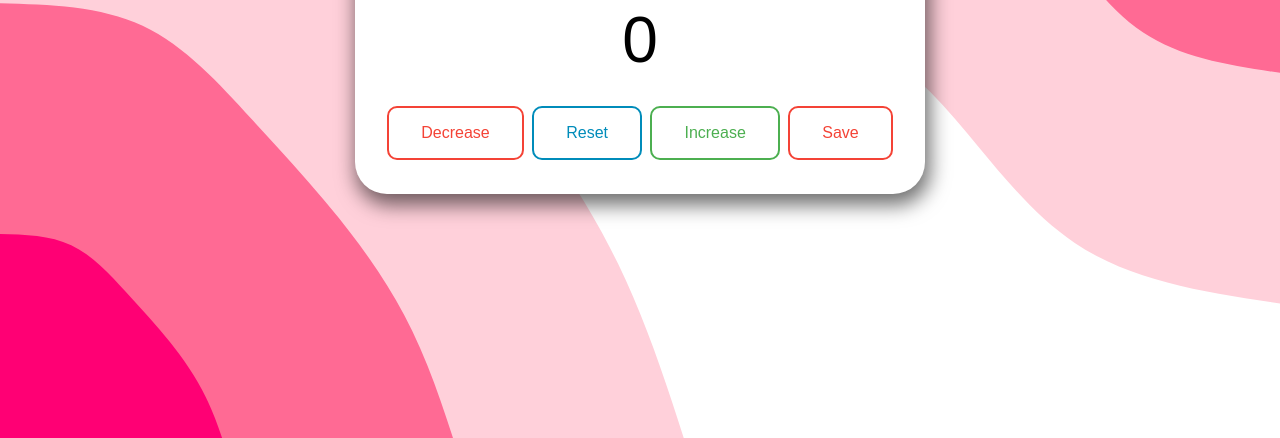
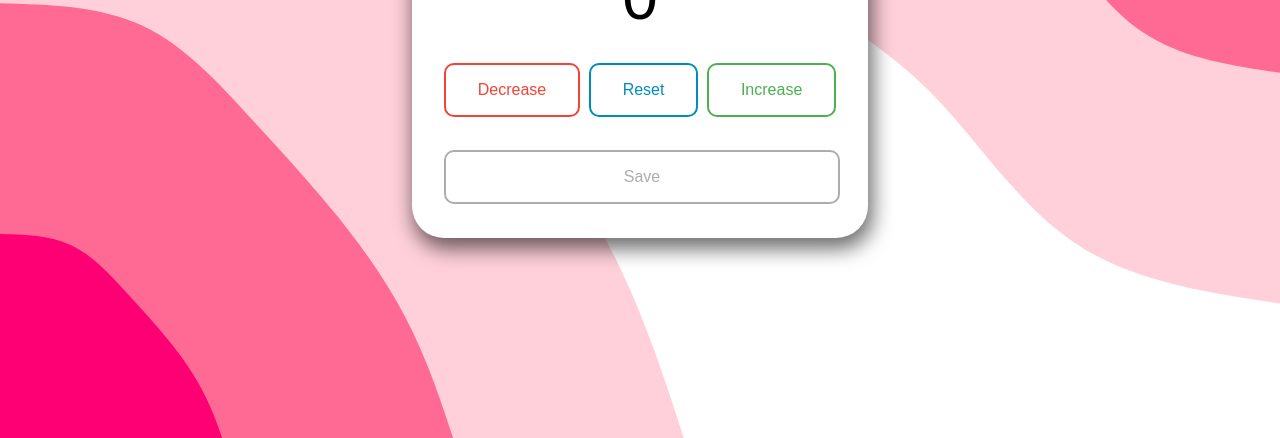
Before and after one commit to fadyehabamer/Counter-LocalStorageApp, a plain HTML site: page index.html in a window 1280 px wide. Shown: the part 362-800 px from the top of the page. Drawn offline with Linux system fonts and the light colour scheme.

Commit message:
Update index.html

```diff
--- a/index.html
+++ b/index.html
@@ -15,8 +15,9 @@
             <button id="dec"   class="dec button"> Decrease </button>
             <button id="reset" class="reset button">Reset</button>
             <button id="inc"   class="inc button">Increase</button>
-            <button id="save"  class="inc button">Save</button>
-
+        </div>
+         <div class="save">
+            <button id="save"  class="grey button">Save</button>
         </div>
     </div>
 
```
